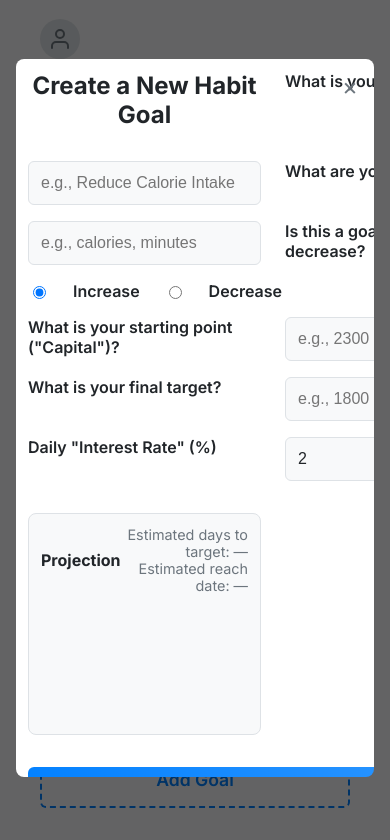
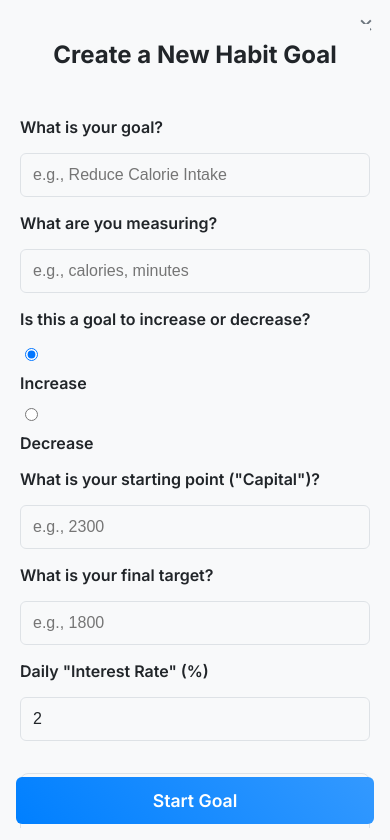
Before and after one commit to Arifrosthe1/compound-habit, a plain HTML site: page index.html in a window 390 px wide. Both pictures are taken after a click on the button "Add Goal". Shown: the part 114-954 px from the top of the page. Drawn offline with nearby package versions, Linux system fonts and the light colour scheme.

Commit message:
Enhance add goal modal with mobile UI improvements and form layout adjustments

```diff
--- a/index.html
+++ b/index.html
@@ -8,7 +8,7 @@
     <link rel="preconnect" href="https://fonts.gstatic.com" crossorigin>
     <link href="https://fonts.googleapis.com/css2?family=Inter:wght@400;500;600;700;800&family=Fira+Code&display=swap" rel="stylesheet">
     <script src="https://cdn.jsdelivr.net/npm/feather-icons/dist/feather.min.js"></script>
-    <link rel="stylesheet" href="style.css">
+    <link rel="stylesheet" href="style.css?v=1.0.5">
 </head>
 <body>
     <div class="app-container">
@@ -67,7 +67,7 @@
 
     <!-- Modal for adding a new goal -->
     <div id="add-goal-modal" class="modal-overlay" style="display: none;">
-        <div class="modal-content">
+        <div class="modal-content add-goal-modal">
             <span class="close-btn">&times;</span>
             <form id="new-goal-form">
                 <h3>Create a New Habit Goal</h3>
@@ -205,6 +205,6 @@
     </div>
 
     <script src="https://cdn.jsdelivr.net/npm/chart.js@4.4.0/dist/chart.umd.min.js"></script>
-    <script src="app.js"></script>
+    <script src="app.js?v=1.0.1"></script>
 </body>
 </html>
--- a/style.css
+++ b/style.css
@@ -813,8 +813,14 @@ button:active {
     }
 
     #new-goal-form { grid-template-columns: 1fr; }
-    #new-goal-form h3 { grid-column: span 1; }
-    #new-goal-form label { grid-column: span 1; }
+    #new-goal-form h3, #new-goal-form label, #new-goal-form .radio-group {
+        grid-column: span 1;
+    }
+    #new-goal-form .radio-group {
+        flex-direction: column;
+        align-items: flex-start;
+        gap: 0.75rem;
+    }
 
     .modal-projection { grid-column: span 1; }
     .projection-chart-wrap { height: 120px; }
@@ -829,6 +835,46 @@ button:active {
 
     /* Make buttons and controls slightly larger/tappable */
     button { padding: 0.8rem; font-size: 1rem; }
+}
+/* --- Add Goal Modal Mobile UI Improvements --- */
+@media (max-width: 768px) {
+    .modal-overlay {
+        align-items: flex-start; /* Align modal to the top */
+    }
+
+    .modal-content.add-goal-modal {
+        width: 100%;
+        height: 100%;
+        max-height: 100vh;
+        border-radius: 0;
+        background-color: var(--bg-color);
+        display: flex;
+        flex-direction: column;
+    }
+
+    .add-goal-modal #new-goal-form {
+        padding: 1rem 0.5rem 8rem 0.5rem; /* Add padding at the bottom for the fixed button */
+        overflow-y: auto;
+        flex-grow: 1;
+    }
+
+    .add-goal-modal h3 {
+        position: sticky;
+        top: 0;
+        background: var(--bg-color);
+        padding: 1rem 0;
+        z-index: 10;
+    }
+
+    .add-goal-modal button[type="submit"] {
+        position: fixed;
+        bottom: 1rem;
+        left: 1rem;
+        right: 1rem;
+        width: calc(100% - 2rem);
+        z-index: 10;
+        box-shadow: 0 -4px 12px rgba(var(--shadow-color), 0.1);
+    }
 }
 
 /* Extra-small screens */
```
